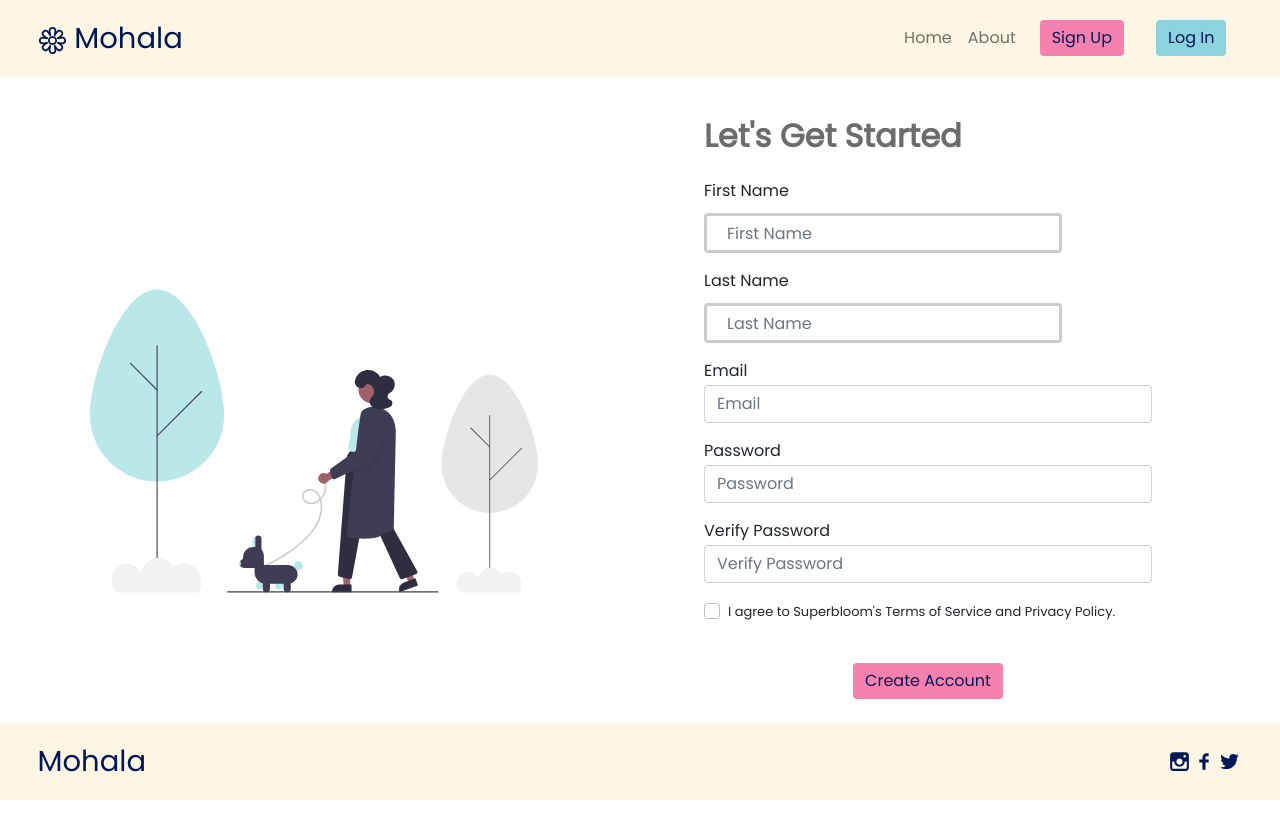
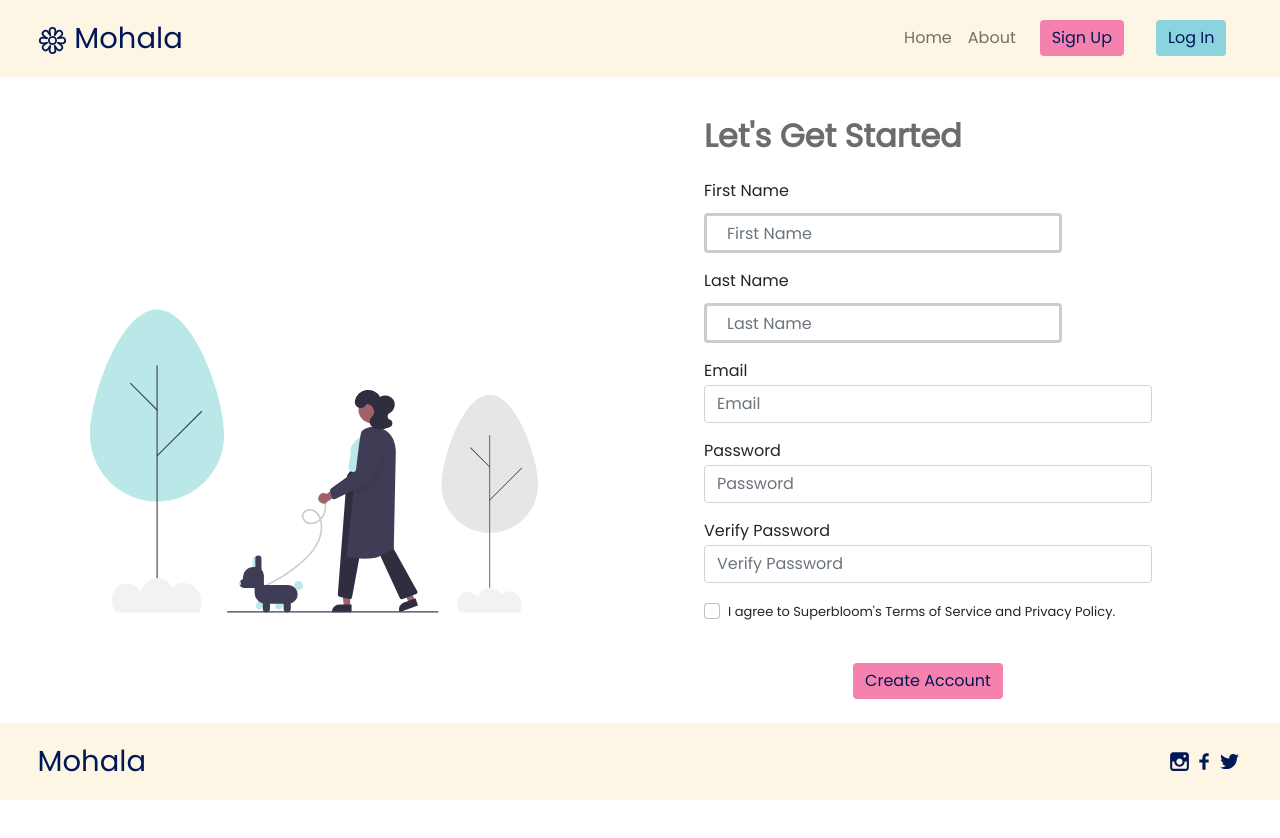
Before and after one commit to allyroo/hackathon-wellness, a React (Create React App) app: page /signup in a window 1280 px wide. Shown: the top 838 px of the page. Built offline with nearby package versions, Linux system fonts and the light colour scheme.

Commit message:
updated styling in signup page

```diff
--- a/src/pages/RegisterPages/Signup.css
+++ b/src/pages/RegisterPages/Signup.css
@@ -1,7 +1,7 @@
 @import url('https://fonts.googleapis.com/css2?family=Josefin+Sans&family=Poppins&family=Roboto+Slab&display=swap');
 
 .signup-page {
-    height: 95vh;
+    height: 100vh;
     margin: 5vh auto;
     display: flex;
     justify-content: space-between;
```
